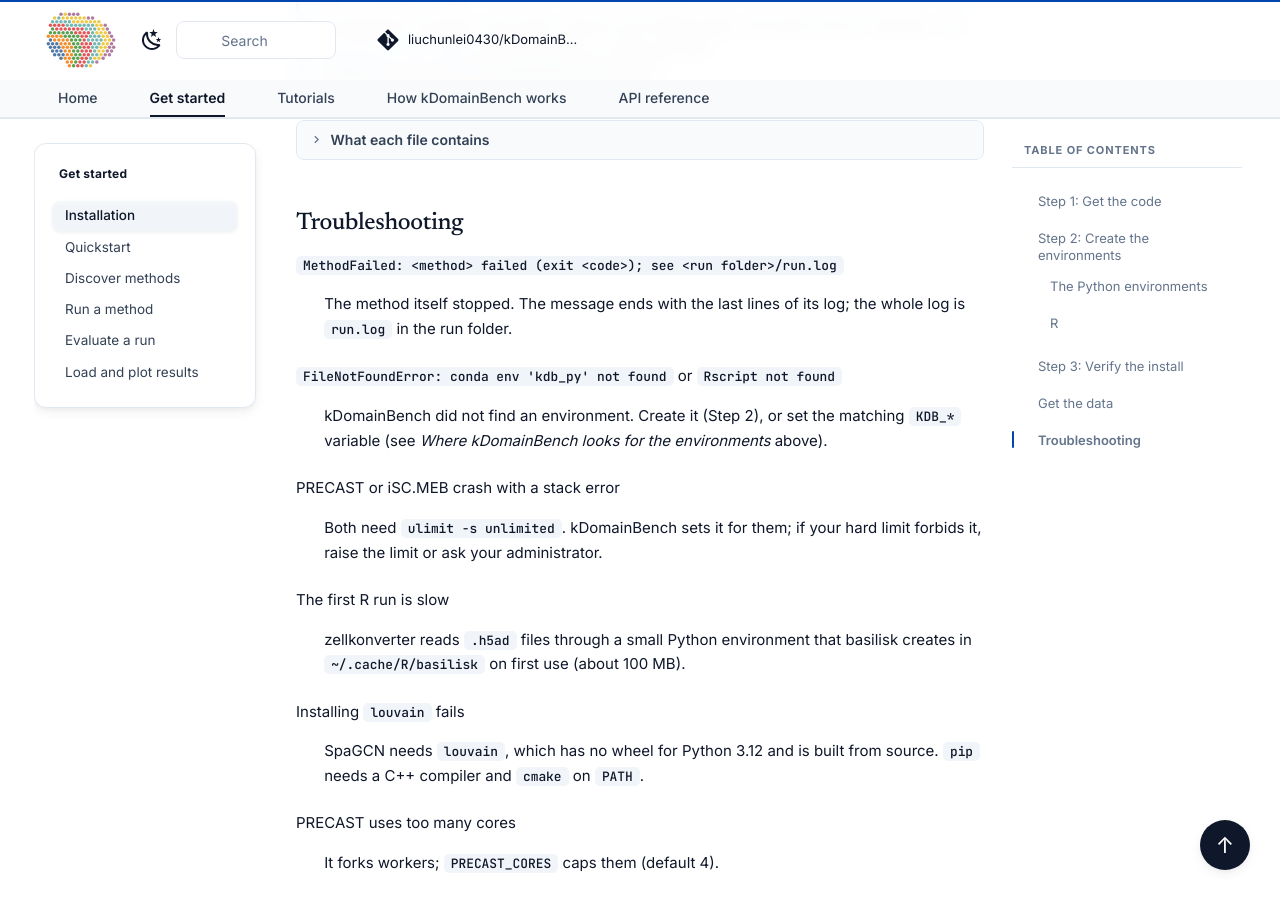
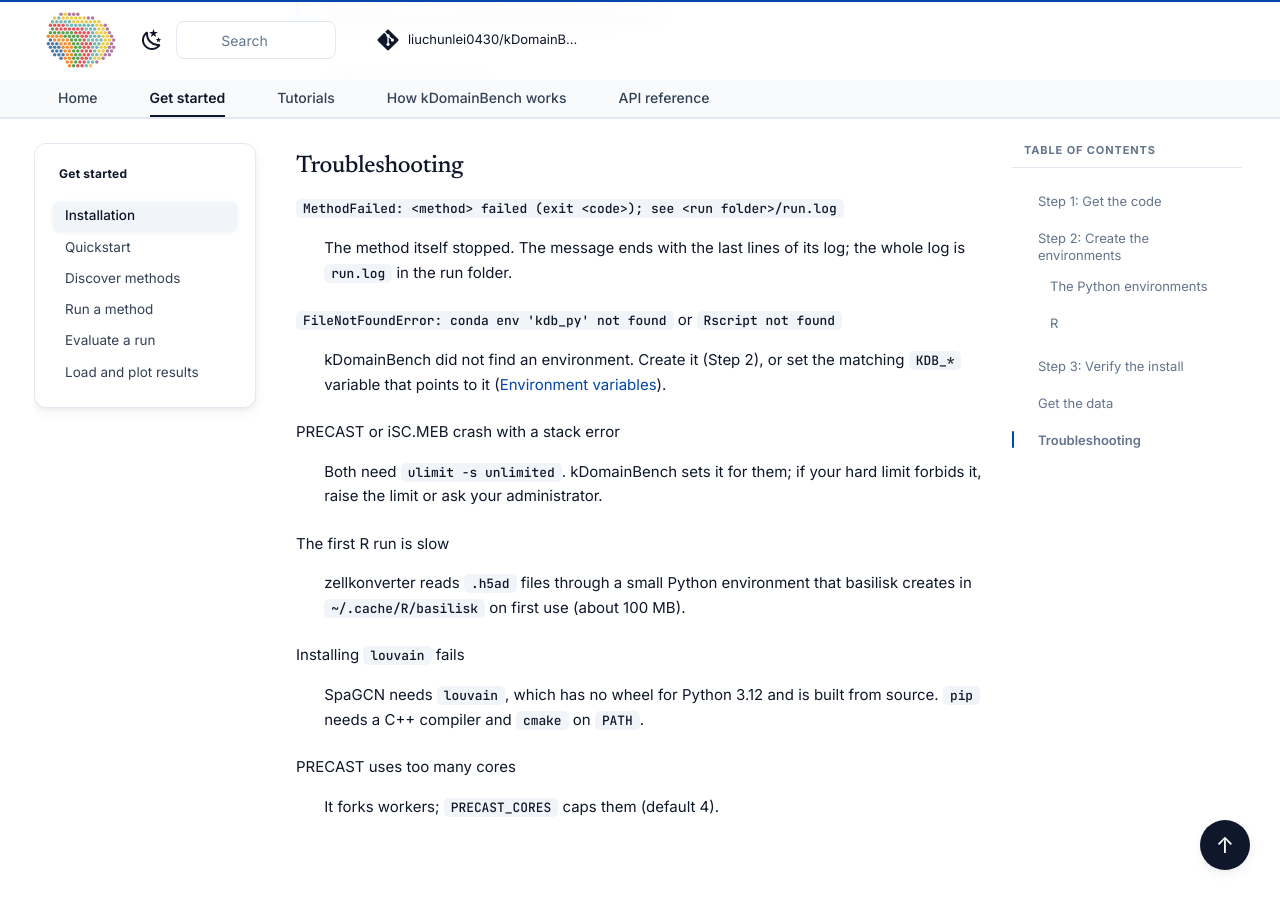
Before and after one commit to PYangLab/domainNumber, an MkDocs documentation site: the page built from docs/installation.md, in a window 1280 px wide and 900 px high, scrolled down 4809 px. Built offline with MkDocs 1.6.1 and Material for MkDocs 9.7.7, drawn with Linux system fonts in a browser that asks for light colours; nearby versions of some CDN libraries; library files that are not in the unit come from our copies; comment, search, counter and statistics services are not loaded; part of the change alters nothing that is shown; some of the changed text lies outside the part shown.

Commit message:
Installation: env lookup details live in the API reference

````diff
--- a/docs/installation.md
+++ b/docs/installation.md
@@ -107,19 +107,6 @@ kdomainbench check
 
 On a GPU machine, `kdomainbench check --gpu` should report `CUDA available: True` and `GPUs: 1`.
 
-??? note "Where kDomainBench looks for the environments"
-    By default it uses the conda environments `kdb_py` and `kdb_spatialde` under the usual conda
-    roots, and `Rscript` from `PATH`. Environment variables override each of them:
-
-    ```bash title="terminal"
-    export KDB_PY_PYTHON=/path/to/envs/kdb_py/bin/python
-    export KDB_SPATIALDE_PYTHON=/path/to/envs/kdb_spatialde/bin/python
-    export KDB_RSCRIPT=/path/to/bin/Rscript
-    export KDB_R_LIB=/path/to/isolated/R/library      # optional
-    ```
-
-    or, from Python, `kdb.set_env("r", "/usr/bin/Rscript", r_lib="/path/to/library")`.
-
 ## Get the data
 
 The tutorials use the DLPFC Visium sample **151507** from the spatialLIBD study
@@ -180,7 +167,7 @@ md5sum -c md5sums.txt          # every file: OK
 
 `FileNotFoundError: conda env 'kdb_py' not found` or `Rscript not found`
 :   kDomainBench did not find an environment. Create it (Step 2), or set the matching
-    `KDB_*` variable (see *Where kDomainBench looks for the environments* above).
+    `KDB_*` variable that points to it ([Environment variables](reference/setup.md#environment-variables)).
 
 PRECAST or iSC.MEB crash with a stack error
 :   Both need `ulimit -s unlimited`. kDomainBench sets it for them; if your hard limit forbids it,
````
